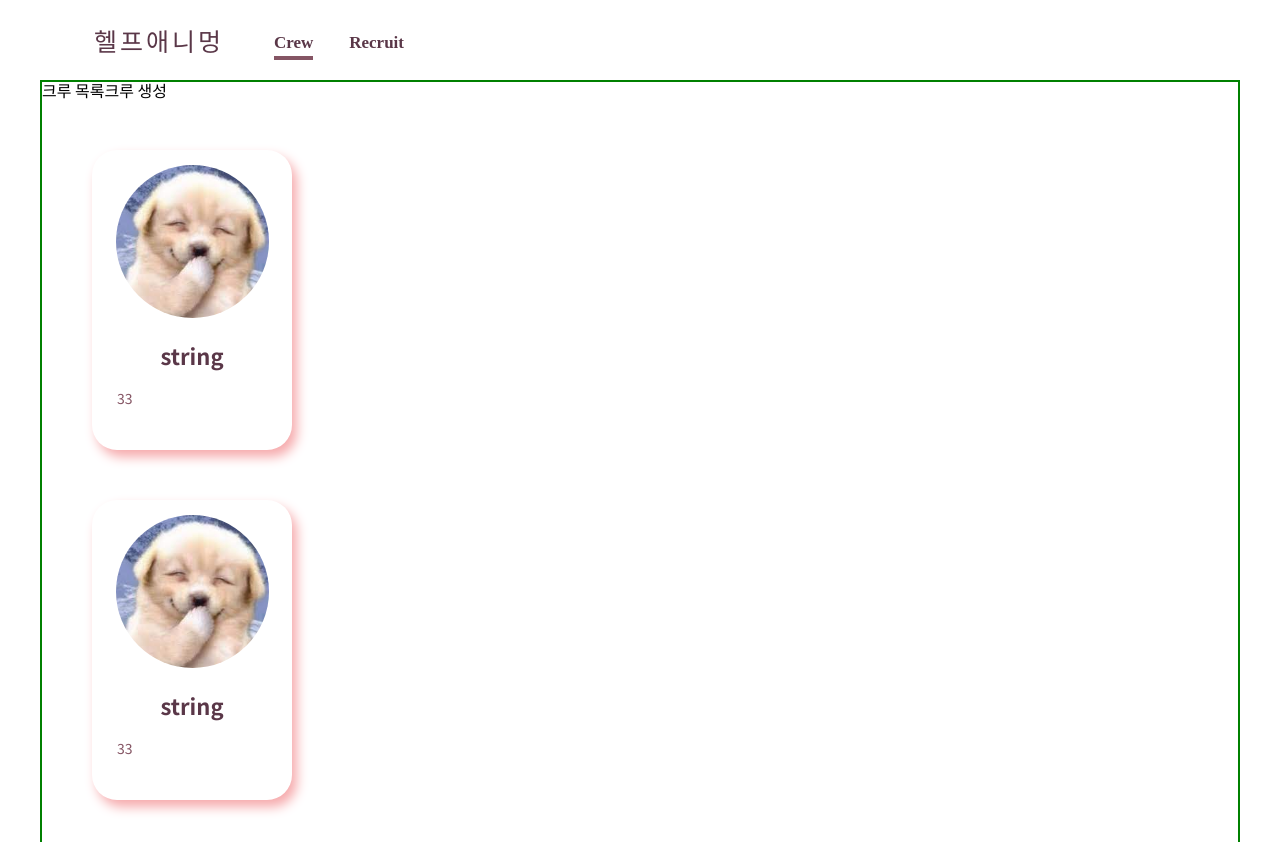
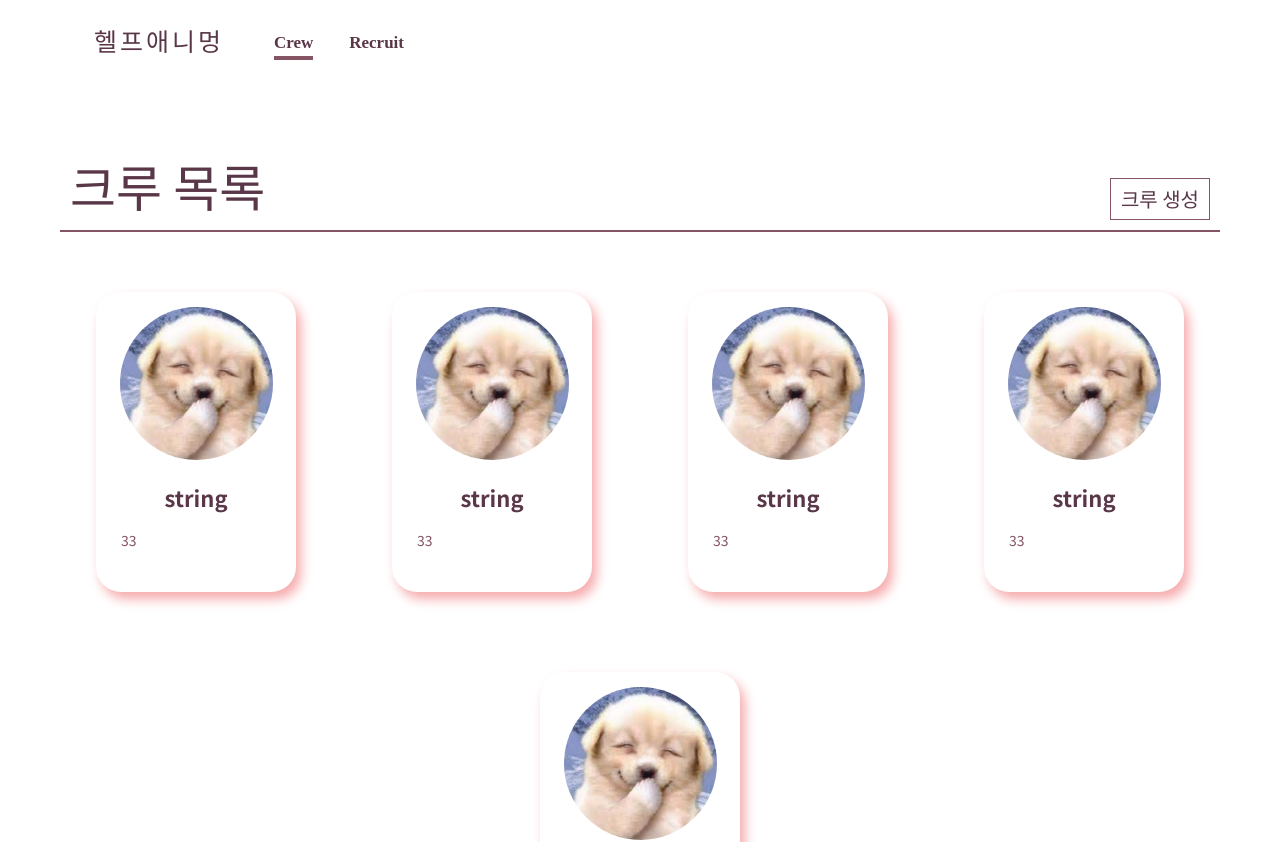
Before and after one commit to By-hoon/HelpAnimal-front, a React (Create React App) app: page /crew in a window 1280 px wide. Shown: the top 842 px of the page. Built offline with nearby package versions, Linux system fonts and the light colour scheme; a web font is replaced by a local one.

Commit message:
HA-35 Frontend : 크루 메인 페이지 스타일링
- 메인 페이지에 맞춰 크루 카드 스타일 일부 수정

```diff
--- a/src/styles/components/crewCard.scss
+++ b/src/styles/components/crewCard.scss
@@ -1,7 +1,7 @@
 .card__container {
   display: flex;
   position: relative;
-  margin: 50px;
+  margin: 40px;
   @media #{$phone} {
     margin: 20px;
   }
--- /dev/null
+++ b/src/styles/routes/crew.scss
@@ -0,0 +1,27 @@
+.crew__container {
+  position: relative;
+}
+
+.crew-list__container {
+  display: flex;
+  justify-content: space-evenly;
+  align-content: space-evenly;
+  flex-wrap: wrap;
+  overflow: hidden;
+}
+
+.create-crew__link {
+  position: absolute;
+  bottom: 10px;
+  right: 10px;
+  background-color: white;
+  color: $G-main-brown-darken-more;
+  font-size: 20px;
+  border: 1px $G-main-brown-darken solid;
+  padding: 10px;
+  &:hover {
+    border: 1px $G-main-brown-lighten solid;
+    color: white;
+    background-color: $G-cloudy;
+  }
+}
--- a/src/styles/styles.scss
+++ b/src/styles/styles.scss
@@ -9,14 +9,17 @@
 @import "./components/header.scss";
 @import "./components/crewCard.scss";
 
+// Routes
+@import "./routes/crew.scss";
+
 // GlobalStyles
 
 body {
   margin-top: 80px;
   @media #{$desktop} {
     width: 1200px;
-    margin: 80px auto 0 auto;
-    border: green 2px solid;
+    margin: 160px auto 0 auto;
+    // border: green 2px solid;
   }
 }
 
@@ -27,7 +30,28 @@ div {
 span,
 p,
 a,
-textarea {
+textarea,
+button {
   font-family: "Roboto", sans-serif;
   font-family: "Noto Sans KR", sans-serif;
 }
+
+// Common
+
+.title__container {
+  position: relative;
+  display: flex;
+  border-bottom: 2px $G-main-brown-darken solid;
+  margin: 20px;
+  padding: 0 0 20px 0;
+}
+
+.title__span {
+  font-size: 50px;
+  font-weight: 500;
+  color: $G-main-brown-darken-more;
+  padding-left: 10px;
+  @media #{$phone} {
+    font-size: 40px;
+  }
+}
```
